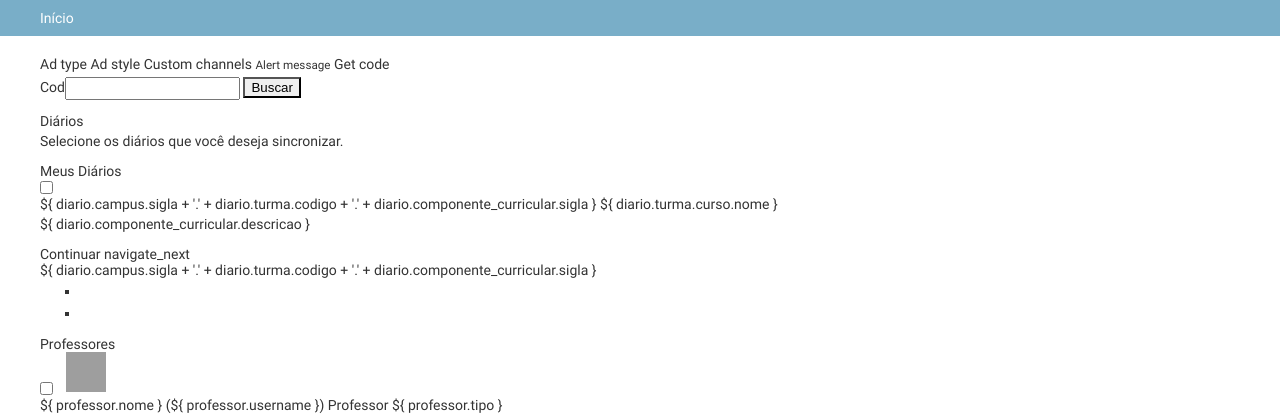
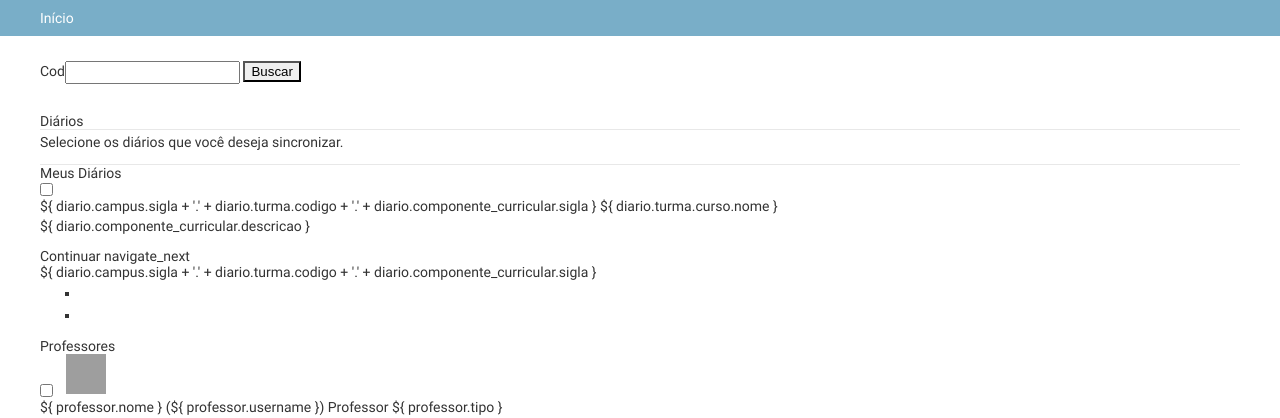
Before and after one commit to CoticEaDIFRN/app_integrador_moodle_suap, a Django app: page /sincronizacao in a window 1280 px wide. Shown: the part 48-466 px from the top of the page. Run offline with Django 3.2, Linux system fonts and the light colour scheme; grey boxes are pictures that could not be loaded.

Commit message:
[UPD] Ajustando tela de primeiro passo da integração

```diff
--- a/sincronizacao/templates/sincronizacao.html
+++ b/sincronizacao/templates/sincronizacao.html
@@ -2,31 +2,6 @@
 {% block content %}
     <v-app>
         <div  class="md-alignment-center col-12" id="sincronismo">
-
-            <v-stepper alt-labels>
-                <v-stepper-header>
-                    <v-stepper-step step="3" complete>Ad type</v-stepper-step>
-
-                    <v-divider></v-divider>
-
-                    <v-stepper-step step="4" complete>Ad style</v-stepper-step>
-
-                    <v-divider></v-divider>
-
-                    <v-stepper-step :rules="[() => false]" step="5">
-                        Custom channels
-                        <small>Alert message</small>
-                    </v-stepper-step>
-
-                    <v-divider></v-divider>
-
-                    <v-stepper-step step="6">Get code</v-stepper-step>
-                </v-stepper-header>
-            </v-stepper>
-
-
-
-
             <p>
                 <label>Cod</label><input v-model="cod"></input>
                 <button @click="getDiarios">Buscar</button>
@@ -36,13 +11,15 @@
 
 
                 <md-step id="first" md-label="Meus Diários" :md-done.sync="first">
-                    <md-toolbar :md-elevation="1">
-                        <span class="md-title">Diários</span>
-                    </md-toolbar>
+
                     <md-content>
                         <br>
+                        <span class="md-title">Diários</span>
+                        <hr>
                         <p>Selecione os diários que você deseja sincronizar.</p>
+                        <hr>
                     </md-content>
+
                     <md-list class="md-triple-line">
                         <md-subheader class="md-primary">Meus Diários</md-subheader>
                         <div v-for="diario in diarios" class="viewport">
@@ -57,6 +34,7 @@
                             <md-divider class="md-inset"></md-divider>
                         </div>
                     </md-list>
+
                     <md-button class="md-raised md-primary" @click="setDone('first', 'second')">
                         Continuar
                         <md-icon>navigate_next</md-icon>
```
